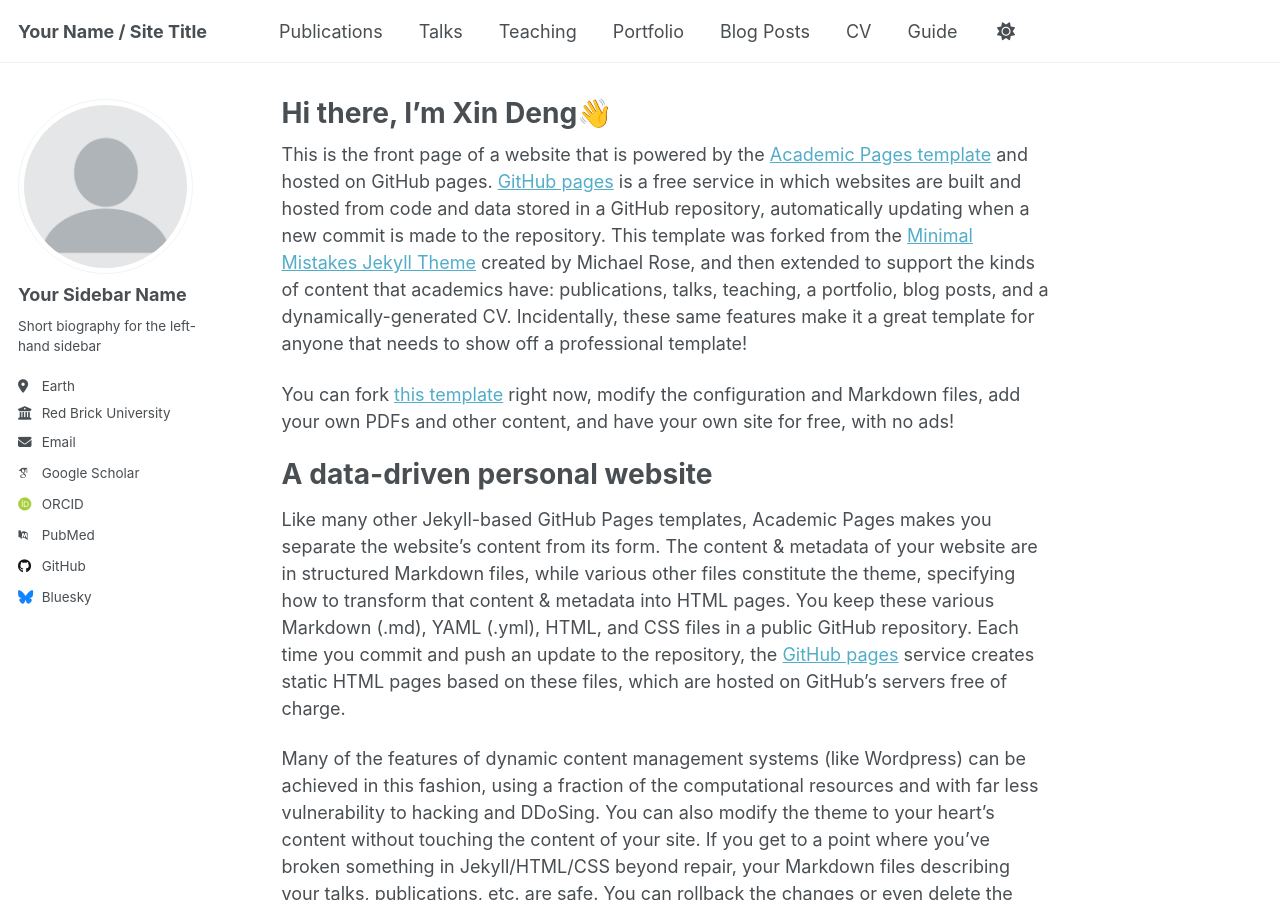
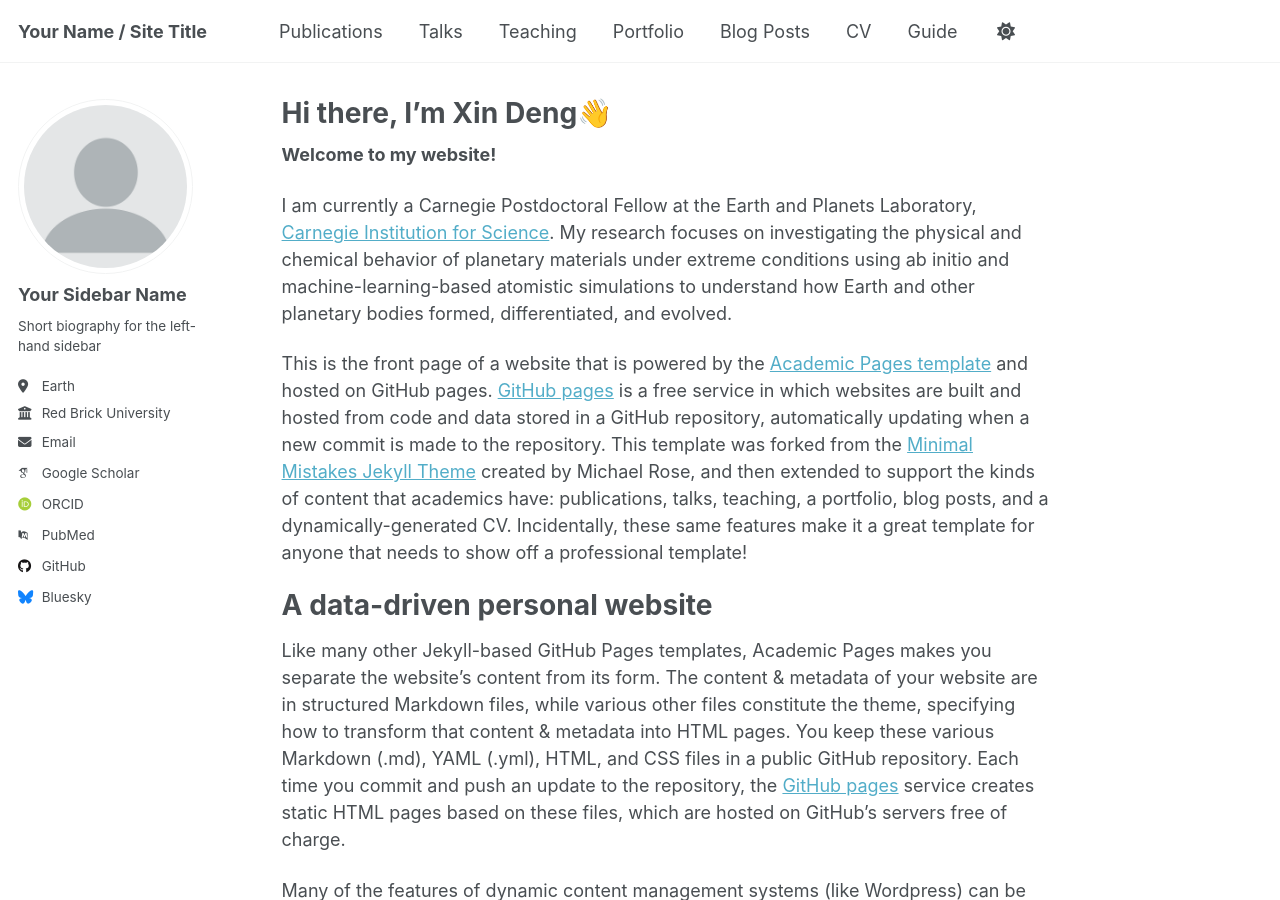
Before and after one commit to x1nd3ng/x1nd3ng.github.io, a Jekyll site: the page built from _pages/about.md, in a window 1280 px wide and 900 px high. Built offline with Jekyll 4.4.1, drawn with Linux system fonts in a browser that asks for light colours; some web fonts are replaced; a script that is not in the unit is left out.

Commit message:
Update about.md

```diff
--- a/_pages/about.md
+++ b/_pages/about.md
@@ -1,15 +1,19 @@
 ---
 permalink: /
 title: "Hi there, I'm Xin Deng👋"
+excerpt: "About me"
 author_profile: true
 redirect_from:
   - /about/
   - /about.html
 ---
+<strong>Welcome to my website!</strong>
+
+I am currently a Carnegie Postdoctoral Fellow at the Earth and Planets Laboratory, [Carnegie Institution for Science](https://carnegiescience.edu). My research focuses on investigating the physical and chemical behavior of planetary materials under extreme conditions using ab initio and machine-learning-based atomistic simulations to understand how Earth and other planetary bodies formed, differentiated, and evolved.
+
+
 
 This is the front page of a website that is powered by the [Academic Pages template](https://github.com/academicpages/academicpages.github.io) and hosted on GitHub pages. [GitHub pages](https://pages.github.com) is a free service in which websites are built and hosted from code and data stored in a GitHub repository, automatically updating when a new commit is made to the repository. This template was forked from the [Minimal Mistakes Jekyll Theme](https://mmistakes.github.io/minimal-mistakes/) created by Michael Rose, and then extended to support the kinds of content that academics have: publications, talks, teaching, a portfolio, blog posts, and a dynamically-generated CV. Incidentally, these same features make it a great template for anyone that needs to show off a professional template!
-
- You can fork [this template](https://github.com/academicpages/academicpages.github.io) right now, modify the configuration and Markdown files, add your own PDFs and other content, and have your own site for free, with no ads!
 
 A data-driven personal website
 ======
```
